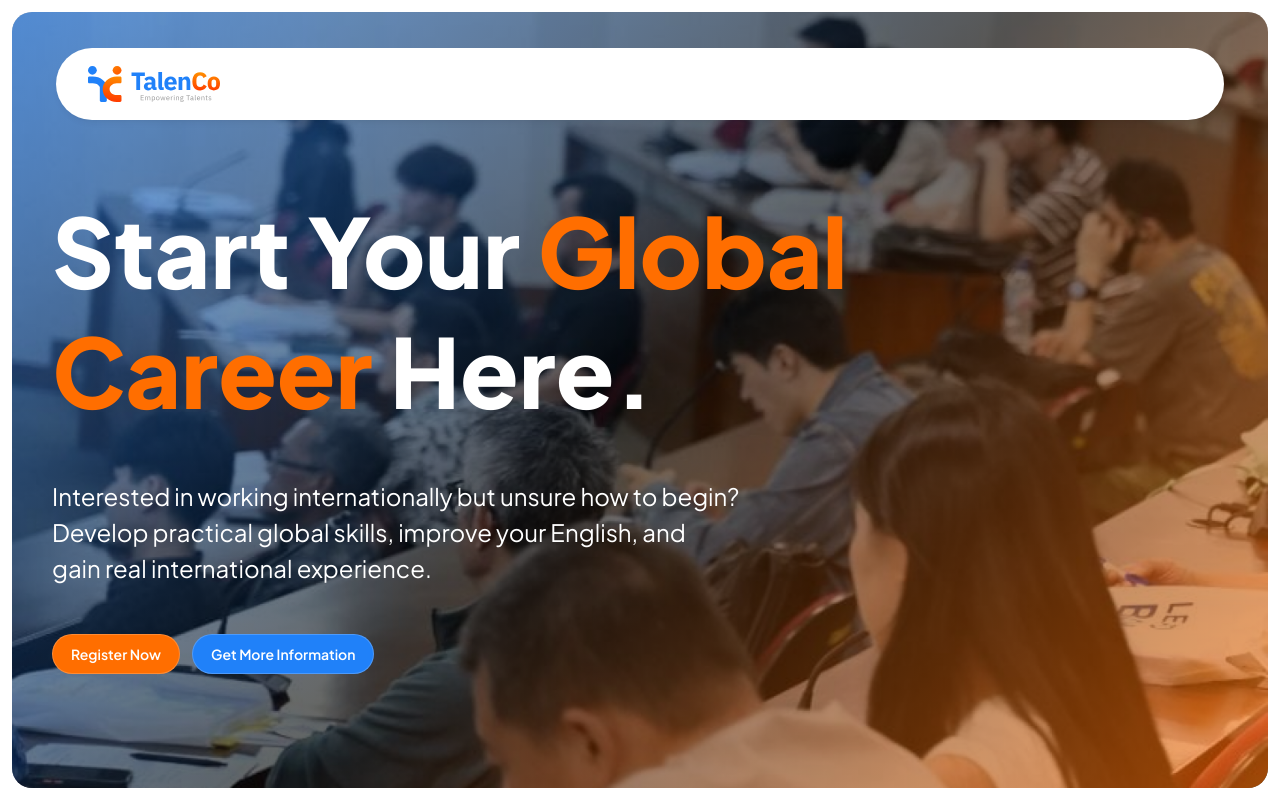
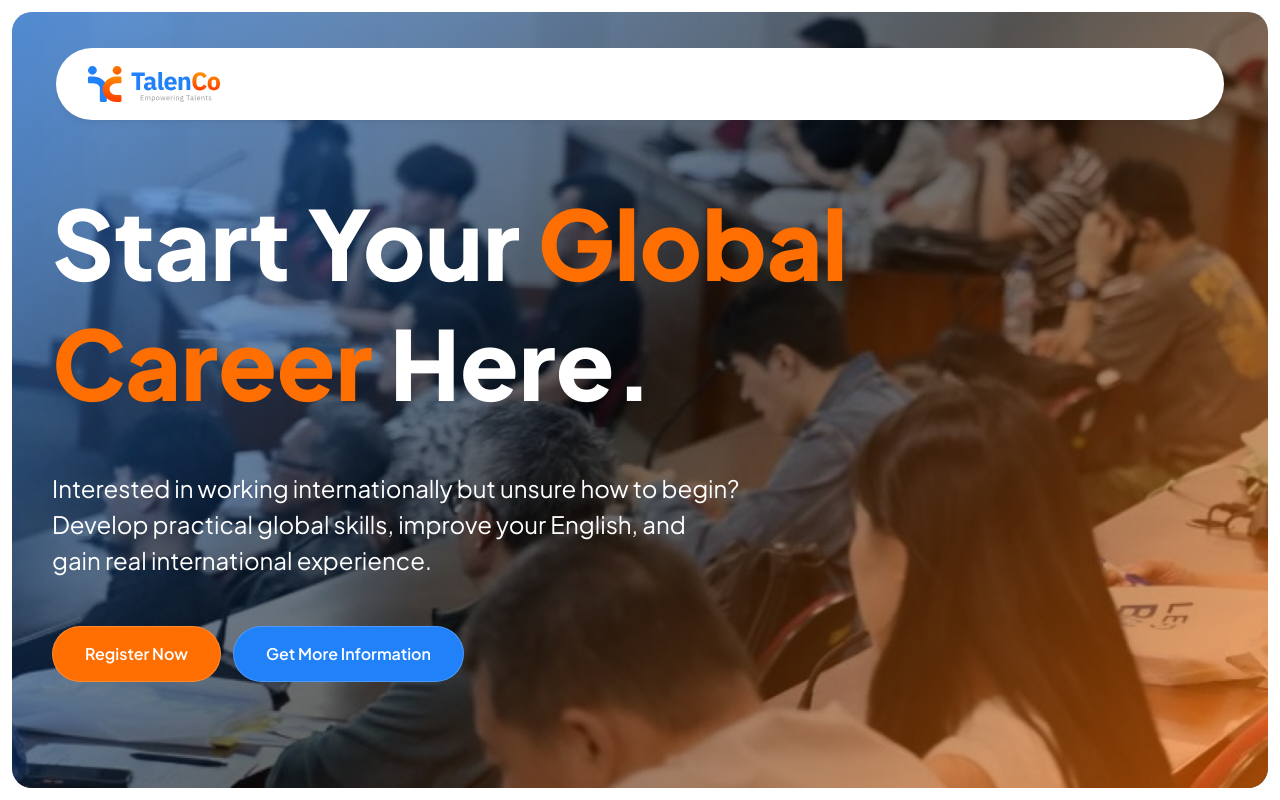
Before and after one commit to DeveloperHerdento/talenco, a Next.js app: page /en in a window 1280 px wide. Shown: the top 800 px of the page. Built offline with nearby package versions, Linux system fonts and the light colour scheme.

Commit message:
fix: add registration link

```diff
--- a/components/sections/CTA.tsx
+++ b/components/sections/CTA.tsx
@@ -1,6 +1,7 @@
 import { Button } from "@/components/ui/Button";
 import { Reveal } from "@/components/ui/Reveal";
 import { RichText } from "@/components/ui/RichText";
+import { REGISTER_FORM_URL } from "@/lib/constants/course-guide";
 import type { Dictionary } from "@/lib/i18n/dictionary";
 
 export function CTA({ dict }: { dict: Dictionary["cta"] }) {
@@ -8,13 +9,8 @@ export function CTA({ dict }: { dict: Dictionary["cta"] }) {
     <section className="w-full py-14 md:py-18 lg:py-20">
       <div className="mx-auto w-full max-w-[1240px] px-4 md:px-8">
         <Reveal
-          className="flex flex-col items-start justify-between gap-8 rounded-[20px] border border-white/15 p-12 shadow-lg shadow-black/10 md:flex-row md:items-center md:gap-10 md:p-20 lg:p-24"
+          className="flex flex-col items-start gap-8 rounded-[20px] border border-white/15 p-12 shadow-lg shadow-black/10 md:p-20 lg:p-24"
           style={{
-            // Orange and blue are near-complementary — blending them directly
-            // (a plain 2-stop gradient) passes through a muddy gray-mauve
-            // midpoint. Routing through a neutral gray instead (lighter
-            // version of the trick Hero's overlay uses with black) keeps
-            // both ends vivid without going too dark in the middle.
             backgroundImage: "linear-gradient(135deg, #FF6E00 0%, #6b625a 52%, #2081F9 100%)",
           }}
         >
@@ -24,9 +20,11 @@ export function CTA({ dict }: { dict: Dictionary["cta"] }) {
             </h2>
             <p className="text-sm text-white/80 md:text-base">{dict.subtitle}</p>
           </div>
-          <Button variant="secondary" href="#programs" className="shrink-0">
-            {dict.ctaPrimary}
-          </Button>
+          <a href={REGISTER_FORM_URL} target="_blank" rel="noreferrer">
+            <Button variant="outline" size="lg">
+              {dict.ctaPrimary}
+            </Button>
+          </a>
         </Reveal>
       </div>
     </section>
--- a/components/sections/Hero.tsx
+++ b/components/sections/Hero.tsx
@@ -2,11 +2,12 @@ import Image from "next/image";
 import { Button } from "@/components/ui/Button";
 import { RichText } from "@/components/ui/RichText";
 import { FadeUp } from "@/components/ui/FadeUp";
+import { REGISTER_FORM_URL } from "@/lib/constants/course-guide";
+import { NAVBAR_ANIMATION_END_MS } from "@/lib/constants/animation";
 import type { Dictionary } from "@/lib/i18n/dictionary";
+import type { Locale } from "@/lib/i18n/locales";
 
-const NAVBAR_ANIMATION_END_MS = 750;
-
-export function Hero({ dict }: { dict: Dictionary["hero"] }) {
+export function Hero({ dict, locale }: { dict: Dictionary["hero"]; locale: Locale }) {
   return (
     <section
       id="top"
@@ -33,10 +34,10 @@ export function Hero({ dict }: { dict: Dictionary["hero"] }) {
       <div className="relative z-10 mx-auto w-full max-w-[1240px] px-4 md:px-8">
         <div className="flex max-w-5xl flex-col gap-12">
           <h1 className="flex flex-col text-6xl leading-tight font-extrabold tracking-normal text-white sm:text-5xl md:text-6xl lg:text-7xl lg:leading-tight xl:text-[96px] xl:leading-tight">
-            <FadeUp as="span" className="block" delayMs={NAVBAR_ANIMATION_END_MS + 0} durationMs={900}>
+            <FadeUp as="span" className="block" delayMs={NAVBAR_ANIMATION_END_MS + 0} durationMs={500}>
               <RichText text={dict.titleLine1} />
             </FadeUp>
-            <FadeUp as="span" className="block" delayMs={NAVBAR_ANIMATION_END_MS + 300} durationMs={900}>
+            <FadeUp as="span" className="block" delayMs={NAVBAR_ANIMATION_END_MS + 120} durationMs={500}>
               <RichText text={dict.titleLine2} />
             </FadeUp>
           </h1>
@@ -47,8 +48,8 @@ export function Hero({ dict }: { dict: Dictionary["hero"] }) {
                 key={line}
                 as="span"
                 className="block"
-                delayMs={NAVBAR_ANIMATION_END_MS + 650 + index * 100}
-                durationMs={550}
+                delayMs={NAVBAR_ANIMATION_END_MS + 300 + index * 60}
+                durationMs={350}
               >
                 {line}
               </FadeUp>
@@ -56,20 +57,14 @@ export function Hero({ dict }: { dict: Dictionary["hero"] }) {
           </p>
 
           <div className="flex flex-wrap items-center gap-3">
-            <FadeUp className="inline-block" delayMs={NAVBAR_ANIMATION_END_MS + 1200} durationMs={700}>
-              <a
-                href="https://docs.google.com/forms/d/e/1FAIpQLSewS35OEIG1OmTJ-CQwl4RFpSsj-3QwRYJWEObNpvr6mP6h6A/viewform"
-                target="_blank"
-              >
-                <Button variant="primary">{dict.ctaPrimary}</Button>
+            <FadeUp className="inline-block" delayMs={NAVBAR_ANIMATION_END_MS + 500} durationMs={400}>
+              <a href={REGISTER_FORM_URL} target="_blank" rel="noreferrer">
+                <Button variant="primary" size="lg">{dict.ctaPrimary}</Button>
               </a>
             </FadeUp>
-            <FadeUp className="inline-block" delayMs={NAVBAR_ANIMATION_END_MS + 1400} durationMs={700}>
-              <a
-                href="#"
-                target="_blank"
-              >
-                <Button variant="secondary">{dict.ctaSecondary}</Button>
+            <FadeUp className="inline-block" delayMs={NAVBAR_ANIMATION_END_MS + 580} durationMs={400}>
+              <a href={`/${locale}/course`}>
+                <Button variant="secondary" size="lg">{dict.ctaSecondary}</Button>
               </a>
             </FadeUp>
           </div>
```
